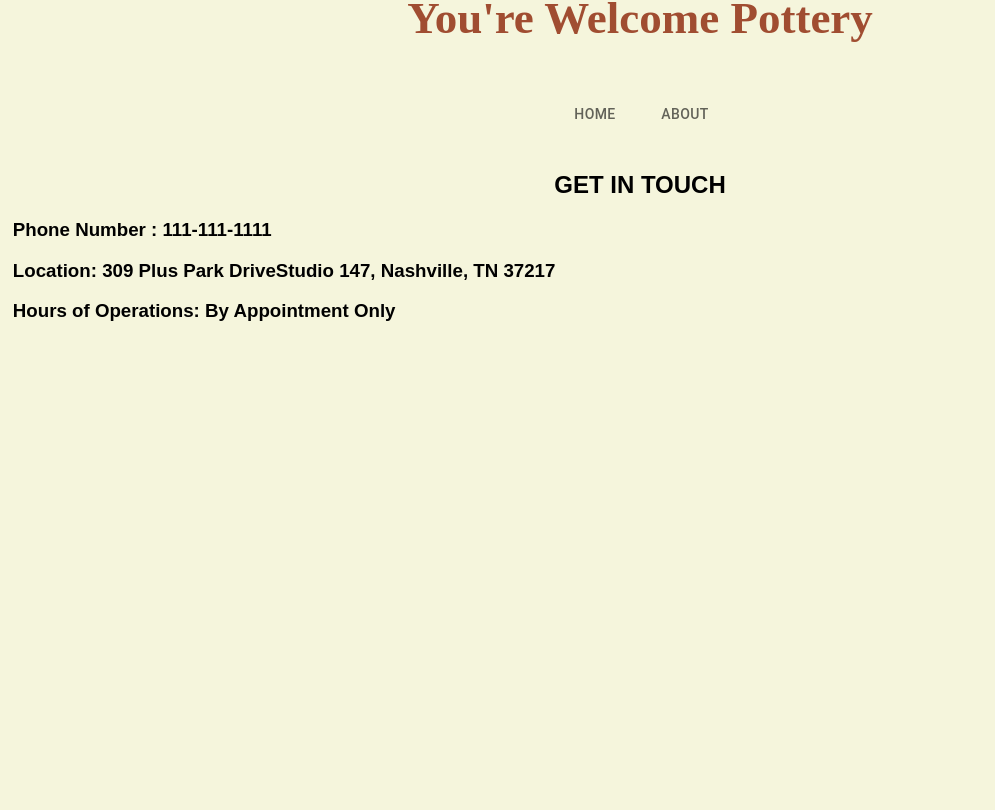
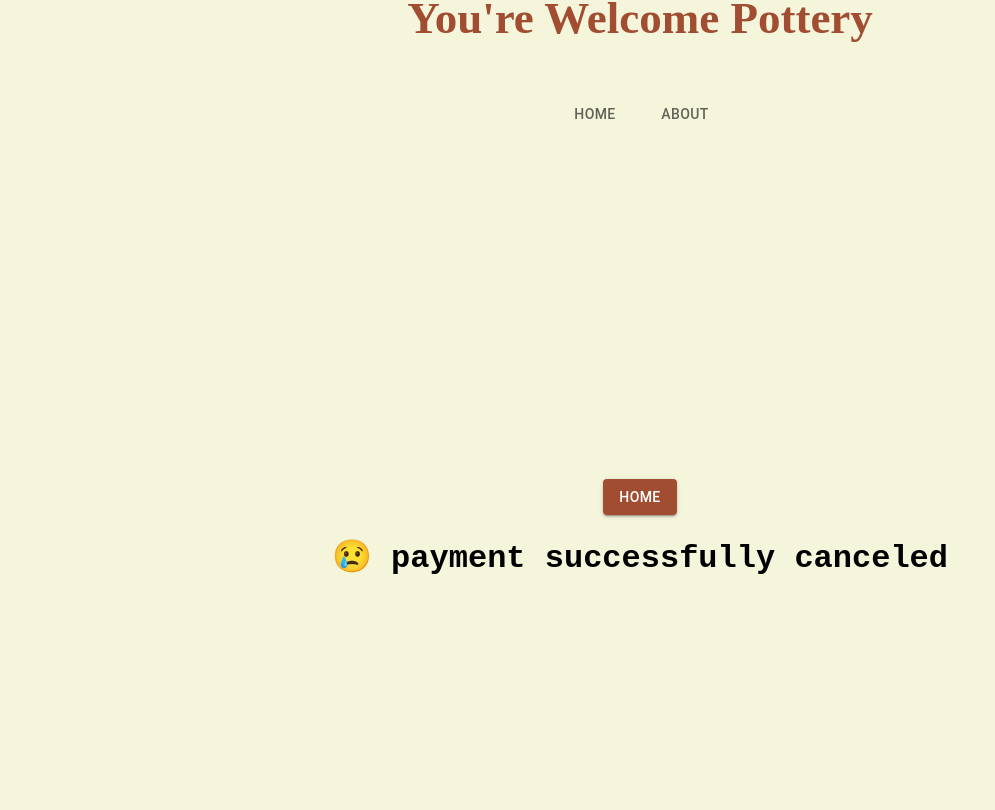
Before and after one commit to maryreagan/yourewelcomepottery-client, a React (Vite) app: page /cancel in a window 1280 px wide. Shown: the part 390-1200 px from the top of the page, without its empty margins (0-995 px from the left). Before the commit the page ends 800 px from the top, so only its background shows below. Built offline with nearby package versions, Linux system fonts and the light colour scheme; a web font is replaced by a local one.

Commit message:
prducts folder

```diff
--- a/src/App.jsx
+++ b/src/App.jsx
@@ -8,6 +8,8 @@ import Navbar from "./components/Navbar/Navbar"
 import Footer from "./components/footer/footer"
 import { BrowserRouter, Routes, Route, Link } from "react-router-dom"
 import { createTheme, ThemeProvider } from "@mui/material"
+import Cancel from "./components/Checkout/Cancel"
+import Success from "./components/Checkout/Success"
 
 const theme = createTheme( {
   palette: {
@@ -31,6 +33,8 @@ function App() {
           <Route path="/" element={<LandingPage />} />
           <Route path="admin" element={<Admin />} />
           <Route path="bio" element={<Bio />} />
+          <Route path="success" element={<Success />} />
+          <Route path="cancel" element={<Cancel />} />
         </Routes>
       </BrowserRouter>
       <Footer />
--- /dev/null
+++ b/src/components/Checkout/Cancel.jsx
@@ -0,0 +1,25 @@
+import React from 'react';
+import { Button } from '@mui/material';
+
+function Cancel() {
+    return (
+        <div style={{
+            display: 'flex',
+            flexDirection: 'column',
+            alignItems: 'center',
+            justifyContent: 'center',
+            height: '100vh',
+            fontFamily: 'Courier New, monospace',
+        }}>
+            <Button variant="contained" href="http://localhost:5173/">
+                HOME
+            </Button>
+
+            <h1 style={{ fontFamily: 'Courier New, monospace' }}>
+            😢 payment successfully canceled
+            </h1>
+        </div>
+    );
+}
+
+export default Cancel;
--- /dev/null
+++ b/src/components/Checkout/Success.jsx
@@ -0,0 +1,23 @@
+import React from 'react';
+import { Button } from '@mui/material';
+
+function Success() {
+    return (
+        <div style={{
+            display: 'flex',
+            flexDirection: 'column',
+            alignItems: 'center',
+            justifyContent: 'center',
+            height: '100vh',
+            fontFamily: 'Courier New, monospace',
+        }}>
+            <Button variant="contained" href="http://localhost:5173/">
+                HOME
+            </Button>
+
+            <h1>Thank you for your purchase 🎉</h1>
+        </div>
+    );
+}
+
+export default Success;
```
Also changed, not shown: src/components/Products/Poducts.jsx (added). Lines whose indentation alone changed are shown as unchanged.
